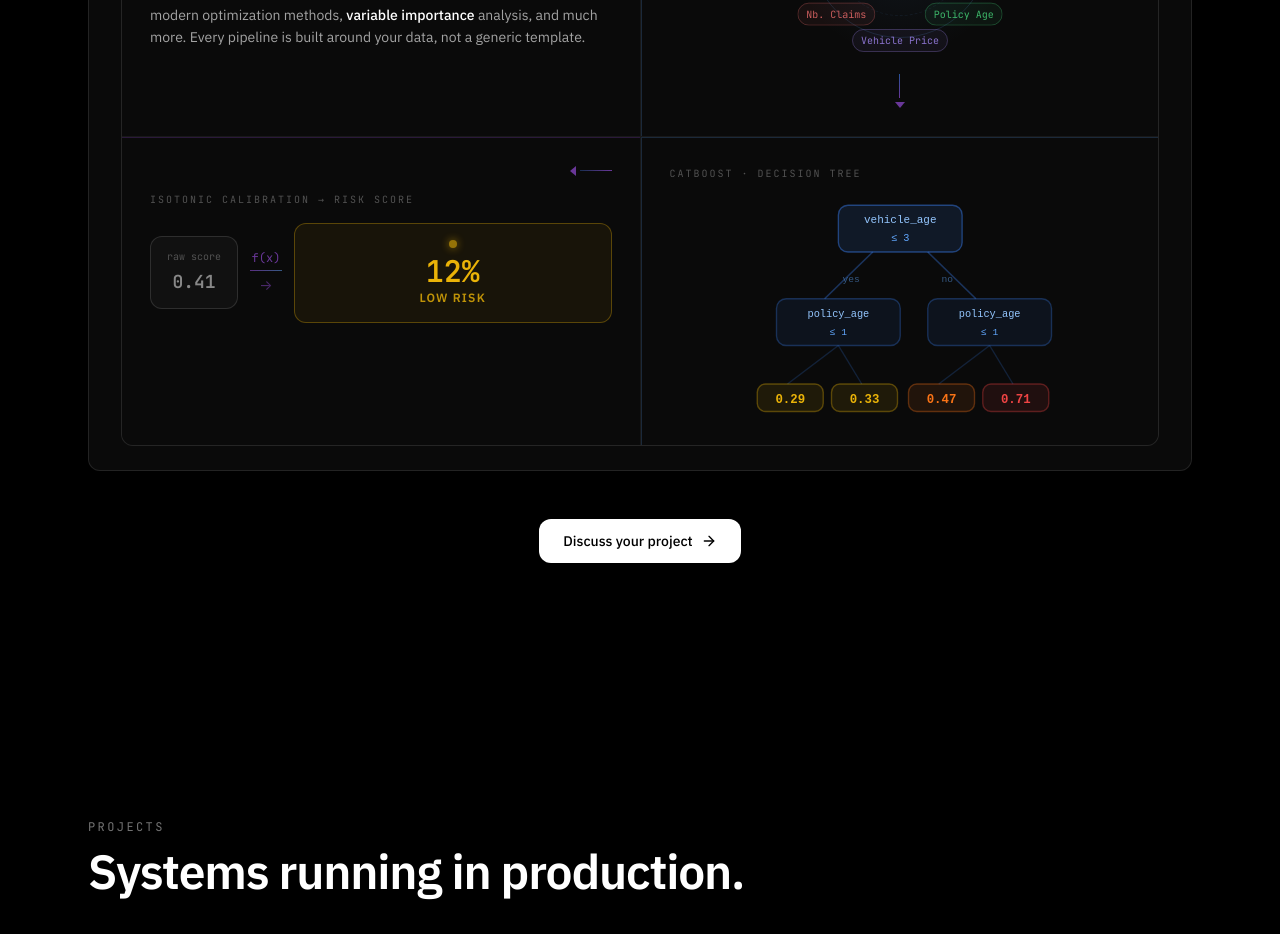
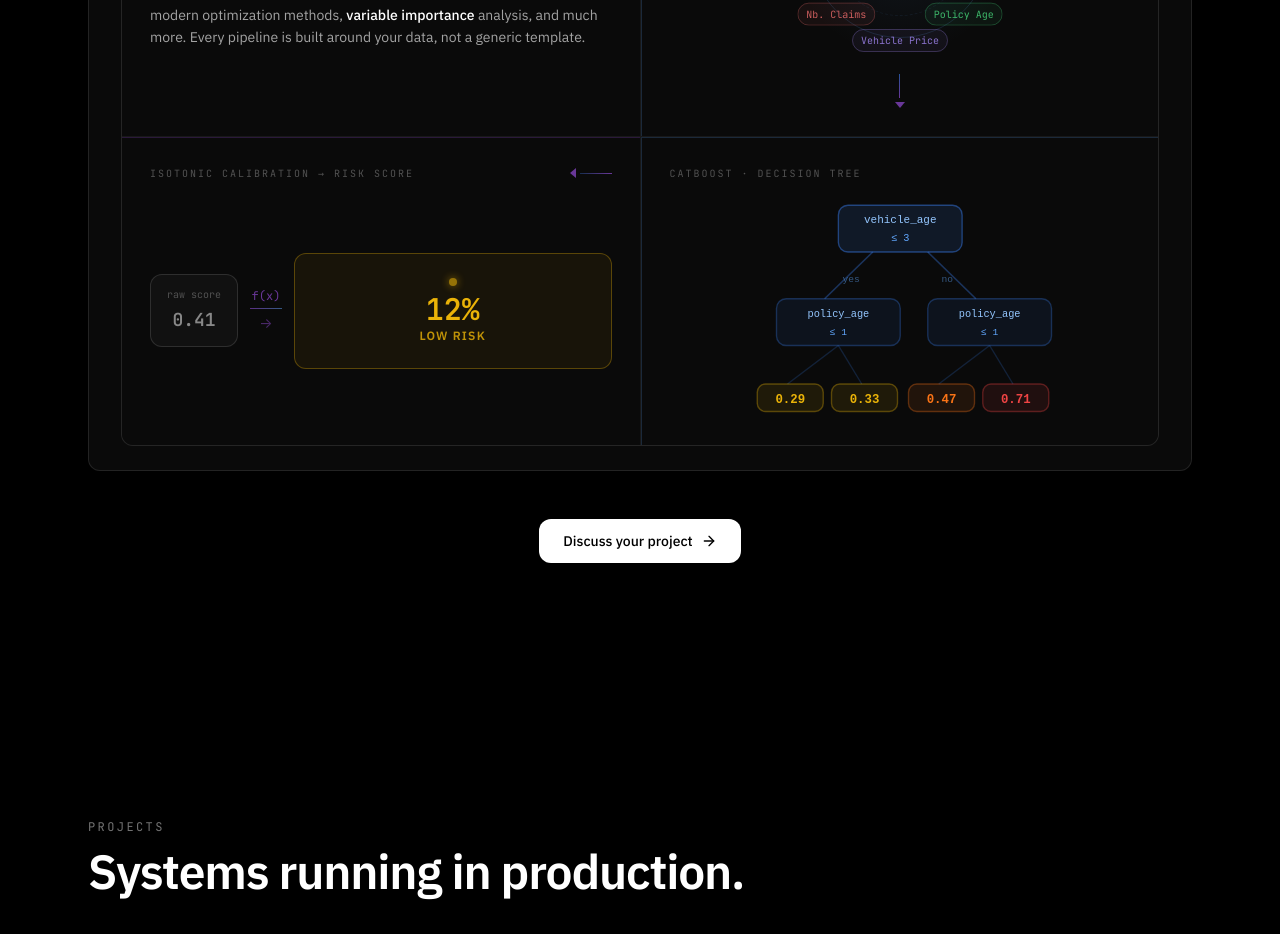
Before and after one commit to ag-algolab/ag-algolab.github.io, a React (Vite) app: page / in a window 1280 px wide. Shown: the part 2700-3634 px from the top of the page. Built offline with nearby package versions, Linux system fonts and the light colour scheme.

Commit message:
Refactor output section layout in App.jsx
Updated layout and styling for output section in App component.

```diff
--- a/src/App.jsx
+++ b/src/App.jsx
@@ -684,8 +684,9 @@ function FraudGrid() {
         </div>
 
         {/* ── Q4 lower-left — Output ── */}
+        {/* ── Q4 lower-left — Output ── */}
         <div
-          className="bg-[#0a0a0a] p-7 flex flex-col justify-start min-h-[300px]"
+          className="bg-[#0a0a0a] p-7 flex flex-col min-h-[300px]"
           style={{
             borderTop: step >= 3
               ? '1px solid rgba(168,85,247,0.2)'
@@ -693,8 +694,11 @@ function FraudGrid() {
             transition: 'border-color 1s ease',
           }}
         >
-          {/* Arrow left from Q3 */}
-          <div className="flex justify-end mb-4">
+          {/* Label + arrow sur la même ligne */}
+          <div className="flex items-center justify-between mb-6">
+            <p className="text-[10px] font-mono uppercase tracking-[0.2em] text-neutral-600">
+              Isotonic Calibration → Risk Score
+            </p>
             <div
               className="flex items-center gap-1"
               style={{ opacity: step >= 3 ? 1 : 0.15, transition: 'opacity 1s ease' }}
@@ -707,13 +711,9 @@ function FraudGrid() {
             </div>
           </div>
 
-          <div>
-            <p className="text-[10px] font-mono uppercase tracking-[0.2em] text-neutral-600 mb-4">
-              Isotonic Calibration → Risk Score
-            </p>
-
-            {/* Raw → Calibrated */}
-            <div className="flex items-center gap-3">
+          {/* Diagramme centré verticalement */}
+          <div className="flex-1 flex items-center">
+            <div className="flex items-center gap-3 w-full">
               <div
                 className="flex flex-col items-center px-4 py-3 rounded-xl border"
                 style={{
@@ -756,9 +756,8 @@ function FraudGrid() {
                 <span style={{ color: step >= 3 ? 'rgba(168,85,247,0.4)' : 'rgba(255,255,255,0.06)', transition: 'color 1s ease', fontSize: 14 }}>→</span>
               </div>
 
-              {/* Risk score output */}
               <div
-                className="flex-1 flex flex-col items-center justify-center py-4 rounded-xl border"
+                className="flex-1 flex flex-col items-center justify-center py-6 rounded-xl border"
                 style={{
                   borderColor: step >= 3 ? riskColor + '50' : 'rgba(255,255,255,0.07)',
                   background:  step >= 3 ? riskColor + '10' : 'rgba(255,255,255,0.02)',
@@ -796,6 +795,7 @@ function FraudGrid() {
             </div>
           </div>
         </div>
+
 
         {/* ── Q3 lower-right — CatBoost tree ── */}
         <div
```
